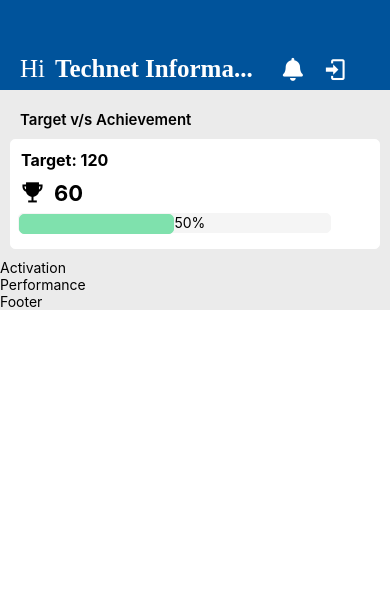
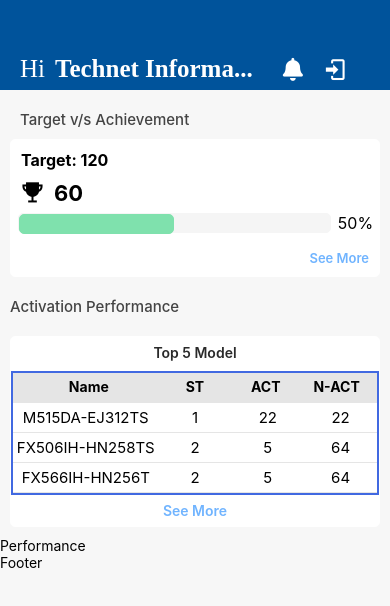
Before and after one commit to jash6/Technet, a React Native app in the folder TechNet/: screen / in a window 390 px wide. Shown: the top 606 px of the page. Built offline with nearby package versions, Linux system fonts and the light colour scheme.

Commit message:
Target and Activation Done

```diff
--- a/TechNet/App.js
+++ b/TechNet/App.js
@@ -19,7 +19,8 @@ const App = () => {
 
 const styles = StyleSheet.create({
   container: {
-    backgroundColor: '#ebebeb',
+    backgroundColor: '#f7f7f7',
+    flex: 1,
   },
 });
 
--- a/TechNet/src/components/Dashboard/Activation.js
+++ b/TechNet/src/components/Dashboard/Activation.js
@@ -1,10 +1,163 @@
-import React from 'react';
-import {View, Text} from 'react-native';
+import React, {useState, useEffect} from 'react';
+import {View, Text, TouchableOpacity} from 'react-native';
+import {Col, Row, Grid} from 'react-native-easy-grid';
+export default function Activation() {
+  const [model, SetModel] = useState([
+    {Name: 'M515DA-EJ312TS', ST: '1', ACT: '22', N_ACT: '22'},
+    {Name: 'FX506IH-HN258TS', ST: '2', ACT: '5', N_ACT: '64'},
+    {Name: 'FX566IH-HN256T', ST: '2', ACT: '5', N_ACT: '64'},
+    {Name: 'FX566IH-HN257D', ST: '3', ACT: '24', N_ACT: '32'},
+    {Name: 'FX566IH-HN258J', ST: '3', ACT: '4', N_ACT: '43'},
+  ]);
+  const [clicked, Setclicked] = useState(false);
+  const filtered = [];
+  for (let i = 0; i < 3; i++) {
+    filtered.push(model[i]);
+  }
+  const item = clicked ? model : filtered;
 
-export default function Activation() {
+  useEffect(() => {}, [clicked]);
   return (
     <View>
-      <Text>Activation</Text>
+      <View>
+        <Text
+          style={{
+            margin: 10,
+            fontSize: 15,
+            fontWeight: '500',
+            color: '#444444',
+          }}>
+          Activation Performance
+        </Text>
+      </View>
+      <View
+        style={{
+          // height: 160,
+          margin: 10,
+          borderRadius: 5,
+          borderWidth: 1,
+          borderColor: '#fff',
+          backgroundColor: 'white',
+        }}>
+        <View>
+          <Text
+            style={{
+              textAlign: 'center',
+              marginTop: 7,
+              marginBottom: 10,
+              fontWeight: '600',
+              color: '#2a2a2a',
+            }}>
+            Top 5 Model
+          </Text>
+        </View>
+        <View
+          style={{
+            borderWidth: 2.3,
+            borderColor: '#4169e1',
+          }}>
+          <View
+            style={{
+              flexDirection: 'row',
+              backgroundColor: '#e5e5e5',
+              height: 30,
+              padding: 5,
+            }}>
+            <Text style={{flex: 2, textAlign: 'center', fontWeight: 'bold'}}>
+              Name
+            </Text>
+            <Text style={{flex: 1, textAlign: 'center', fontWeight: 'bold'}}>
+              ST
+            </Text>
+            <Text style={{flex: 1, textAlign: 'center', fontWeight: 'bold'}}>
+              ACT
+            </Text>
+            <Text style={{flex: 1, textAlign: 'center', fontWeight: 'bold'}}>
+              N-ACT
+            </Text>
+          </View>
+          <View>
+            {item.map(m => (
+              <View
+                style={{
+                  flexDirection: 'row',
+                  borderBottomWidth: 1.5,
+                  borderBottomColor: '#e5e5e5',
+                  marginTop: 5,
+                }}
+                key={m.Name}>
+                <Text
+                  style={{
+                    flex: 2,
+                    textAlign: 'center',
+                    marginBottom: 5,
+                    fontSize: 15,
+                  }}>
+                  {m.Name}
+                </Text>
+                <Text
+                  style={{
+                    flex: 1,
+                    textAlign: 'center',
+                    marginBottom: 5,
+                    fontSize: 15,
+                  }}>
+                  {m.ST}
+                </Text>
+                <Text
+                  style={{
+                    flex: 1,
+                    textAlign: 'center',
+                    marginBottom: 5,
+                    fontSize: 15,
+                  }}>
+                  {m.ACT}
+                </Text>
+                <Text
+                  style={{
+                    flex: 1,
+                    textAlign: 'center',
+                    marginBottom: 5,
+                    fontSize: 15,
+                  }}>
+                  {m.N_ACT}
+                </Text>
+              </View>
+            ))}
+          </View>
+        </View>
+        {clicked ? (
+          <TouchableOpacity
+            onPress={() => {
+              Setclicked(false);
+            }}>
+            <Text
+              style={{
+                textAlign: 'center',
+                margin: 7,
+                fontWeight: '600',
+                color: '#70b4ff',
+              }}>
+              See less
+            </Text>
+          </TouchableOpacity>
+        ) : (
+          <TouchableOpacity
+            onPress={() => {
+              Setclicked(true);
+            }}>
+            <Text
+              style={{
+                textAlign: 'center',
+                margin: 7,
+                fontWeight: '600',
+                color: '#70b4ff',
+              }}>
+              See More
+            </Text>
+          </TouchableOpacity>
+        )}
+      </View>
     </View>
   );
 }
--- a/TechNet/src/components/Dashboard/Target.js
+++ b/TechNet/src/components/Dashboard/Target.js
@@ -1,24 +1,38 @@
-import React from 'react';
-import {View, Text, StyleSheet} from 'react-native';
+import React, {useState} from 'react';
+import {View, Text, StyleSheet, TouchableOpacity} from 'react-native';
 import Ionicons from 'react-native-vector-icons/Ionicons';
 export default function Target() {
+  const [target, Settarget] = useState(120);
+  const [current, Setcurrent] = useState(60);
+  const percent = (current / target) * 100;
   return (
     <View>
       <View>
         <Text style={styles.text}>Target v/s Achievement</Text>
       </View>
       <View style={styles.box}>
-        <Text style={styles.text1}>Target: 120</Text>
+        <Text style={styles.text1}>Target: {target}</Text>
         <View style={styles.container}>
           <Ionicons name="trophy-sharp" size={23} />
-          <Text style={styles.text2}>60</Text>
+          <Text style={styles.text2}>{current}</Text>
         </View>
-        <View>
+        <View style={{flexDirection: 'row'}}>
           <View style={styles.progressbar}>
             <View style={styles.progress} />
-            <Text>50%</Text>
           </View>
+          <Text style={{fontSize: 16, marginTop: 7}}>{percent}%</Text>
         </View>
+        <TouchableOpacity style={styles.text3}>
+          <Text
+            style={{
+              color: '#70b4ff',
+              margin: 10,
+              fontSize: 13,
+              fontWeight: '600',
+            }}>
+            See More
+          </Text>
+        </TouchableOpacity>
       </View>
     </View>
   );
@@ -29,7 +43,8 @@ const styles = StyleSheet.create({
     marginTop: 20,
     marginLeft: 20,
     fontSize: 15,
-    fontWeight: '600',
+    fontWeight: '500',
+    color: '#444444',
   },
   text1: {
     marginLeft: 10,
@@ -42,13 +57,16 @@ const styles = StyleSheet.create({
     fontSize: 22,
     fontWeight: 'bold',
   },
+  text3: {
+    alignItems: 'flex-end',
+  },
   container: {
     marginLeft: 10,
     marginTop: 10,
     flexDirection: 'row',
   },
   box: {
-    height: 110,
+    // height: 110,
     margin: 10,
     borderRadius: 5,
     borderWidth: 1,
```
Also changed, not shown: 4 other files (tests, documents, lock files or other folders).
